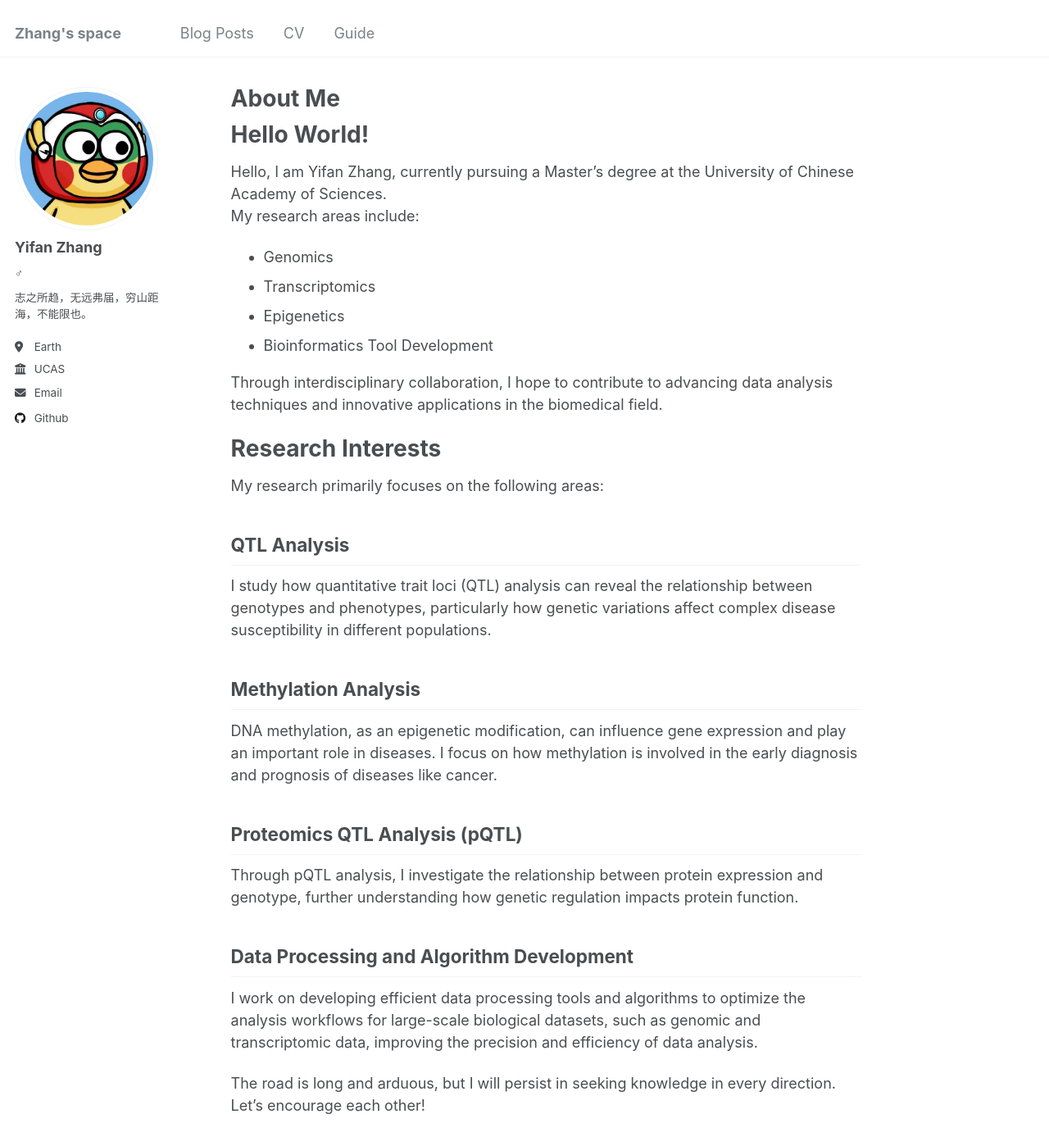
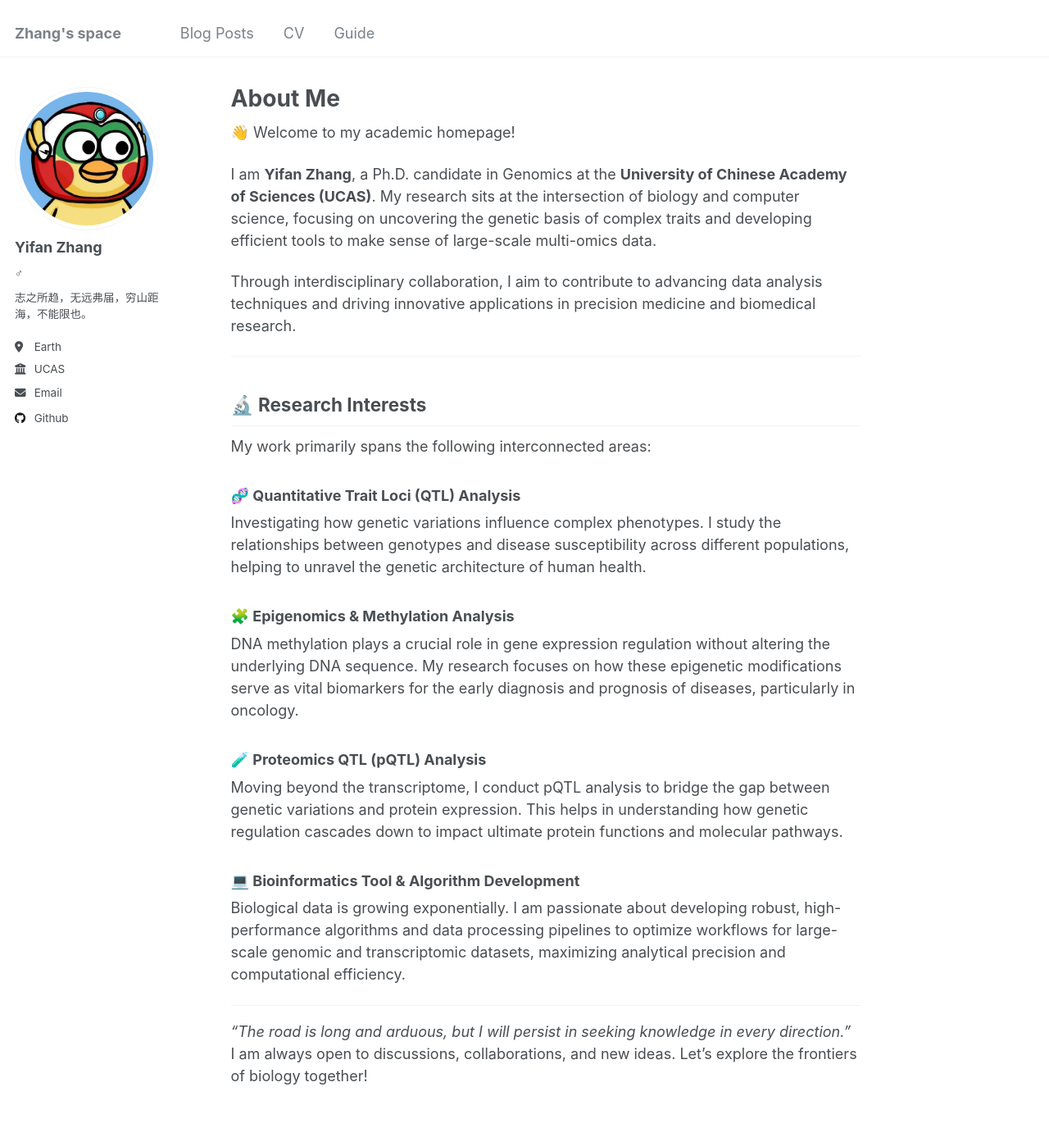
Before and after one commit to yf8578/yf8578.github.io, a Jekyll site: the page built from _pages/about.md, in a window 1280 px wide and 1400 px high. Shown: the whole window at 82% size. Built offline with Jekyll 4.4.1, drawn with Linux system fonts in a browser that asks for light colours.

Commit message:
Update about.md: PhD status and research interests

```diff
--- a/_pages/about.md
+++ b/_pages/about.md
@@ -6,41 +6,32 @@ redirect_from:
   - /about/
   - /about.html
 ---
-Hello World!
-========
-Hello, I am Yifan Zhang, currently pursuing a Master's degree at the University of Chinese Academy of Sciences.
-My research areas include:
-- Genomics
-- Transcriptomics
-- Epigenetics
-- Bioinformatics Tool Development
 
-Through interdisciplinary collaboration, I hope to contribute to advancing data analysis techniques and innovative applications in the biomedical field.
+👋 Welcome to my academic homepage!
 
+I am **Yifan Zhang**, a Ph.D. candidate in Genomics at the **University of Chinese Academy of Sciences (UCAS)**. My research sits at the intersection of biology and computer science, focusing on uncovering the genetic basis of complex traits and developing efficient tools to make sense of large-scale multi-omics data.
 
-Research Interests
-========
+Through interdisciplinary collaboration, I aim to contribute to advancing data analysis techniques and driving innovative applications in precision medicine and biomedical research.
 
-My research primarily focuses on the following areas:
+---
 
-QTL Analysis
---------
-I study how quantitative trait loci (QTL) analysis can reveal the relationship between genotypes and phenotypes, particularly how genetic variations affect complex disease susceptibility in different populations.
+## 🔬 Research Interests
 
+My work primarily spans the following interconnected areas:
 
-Methylation Analysis
-------
-DNA methylation, as an epigenetic modification, can influence gene expression and play an important role in diseases. I focus on how methylation is involved in the early diagnosis and prognosis of diseases like cancer.
+### 🧬 Quantitative Trait Loci (QTL) Analysis
+Investigating how genetic variations influence complex phenotypes. I study the relationships between genotypes and disease susceptibility across different populations, helping to unravel the genetic architecture of human health.
 
+### 🧩 Epigenomics & Methylation Analysis
+DNA methylation plays a crucial role in gene expression regulation without altering the underlying DNA sequence. My research focuses on how these epigenetic modifications serve as vital biomarkers for the early diagnosis and prognosis of diseases, particularly in oncology.
 
-Proteomics QTL Analysis (pQTL)
-------
-Through pQTL analysis, I investigate the relationship between protein expression and genotype, further understanding how genetic regulation impacts protein function.
+### 🧪 Proteomics QTL (pQTL) Analysis
+Moving beyond the transcriptome, I conduct pQTL analysis to bridge the gap between genetic variations and protein expression. This helps in understanding how genetic regulation cascades down to impact ultimate protein functions and molecular pathways.
 
+### 💻 Bioinformatics Tool & Algorithm Development
+Biological data is growing exponentially. I am passionate about developing robust, high-performance algorithms and data processing pipelines to optimize workflows for large-scale genomic and transcriptomic datasets, maximizing analytical precision and computational efficiency.
 
-Data Processing and Algorithm Development
-------
-I work on developing efficient data processing tools and algorithms to optimize the analysis workflows for large-scale biological datasets, such as genomic and transcriptomic data, improving the precision and efficiency of data analysis.
+---
 
-The road is long and arduous, but I will persist in seeking knowledge in every direction.
-Let's encourage each other!
+*"The road is long and arduous, but I will persist in seeking knowledge in every direction."*
+I am always open to discussions, collaborations, and new ideas. Let's explore the frontiers of biology together!
```
